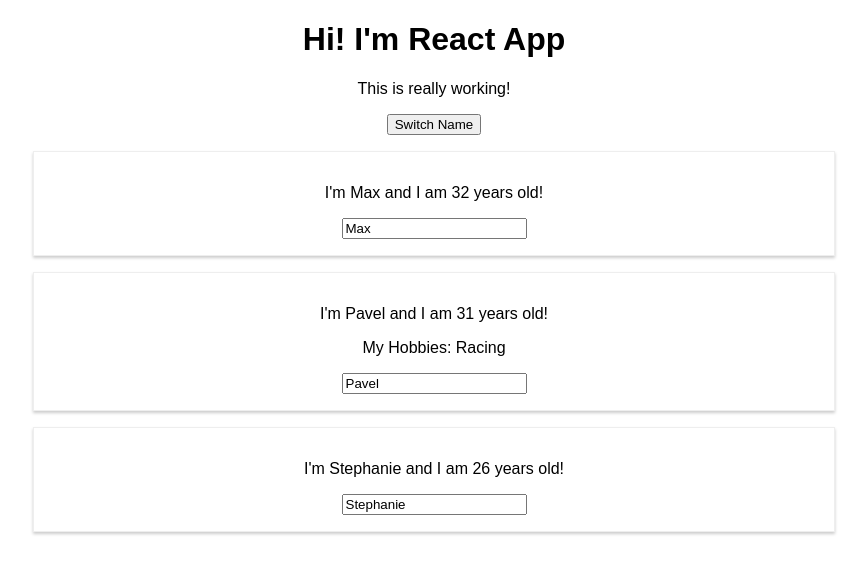
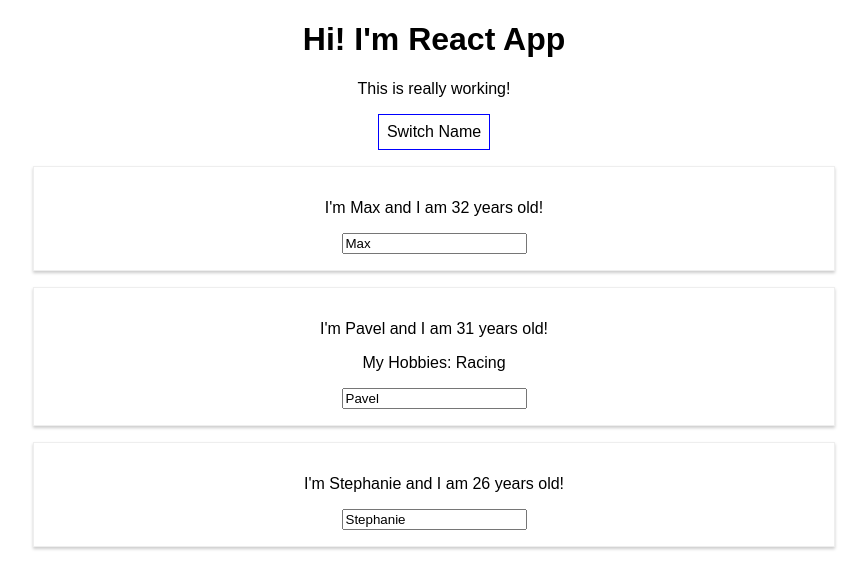
Before and after one commit to AfkZa4aem/react16, a React (Create React App) app in the folder react-complete-guide/: page / in a window 1280 px wide. Shown: the top 588 px of the page, without its empty margins (206-1073 px from the left). Built offline with nearby package versions, Linux system fonts and the light colour scheme.

Commit message:
using inline stylilng

```diff
--- a/react-complete-guide/src/App.js
+++ b/react-complete-guide/src/App.js
@@ -34,6 +34,14 @@ class App extends Component {
   }
 
   render() {
+
+    const style = {
+      background: 'white',
+      font: 'inherit',
+      border: '1px solid blue',
+      padding: '8px',
+      cursor: 'pointer'
+    };
     // without JSX
     // return React.createElement('div', {className: 'App'}, React.createElement('h1', null, 'Does this work now?'))
 
@@ -42,7 +50,7 @@ class App extends Component {
       <div className="App">
         <h1>Hi! I'm React App</h1>
         <p>This is really working!</p>
-        <button onClick={() => this.switchNameHandler('Maximilian!')}>Switch Name</button>
+        <button style={style} onClick={() => this.switchNameHandler('Maximilian!')}>Switch Name</button>
         <Person
           name={this.state.persons[0].name}
           age={this.state.persons[0].age}/>
```
